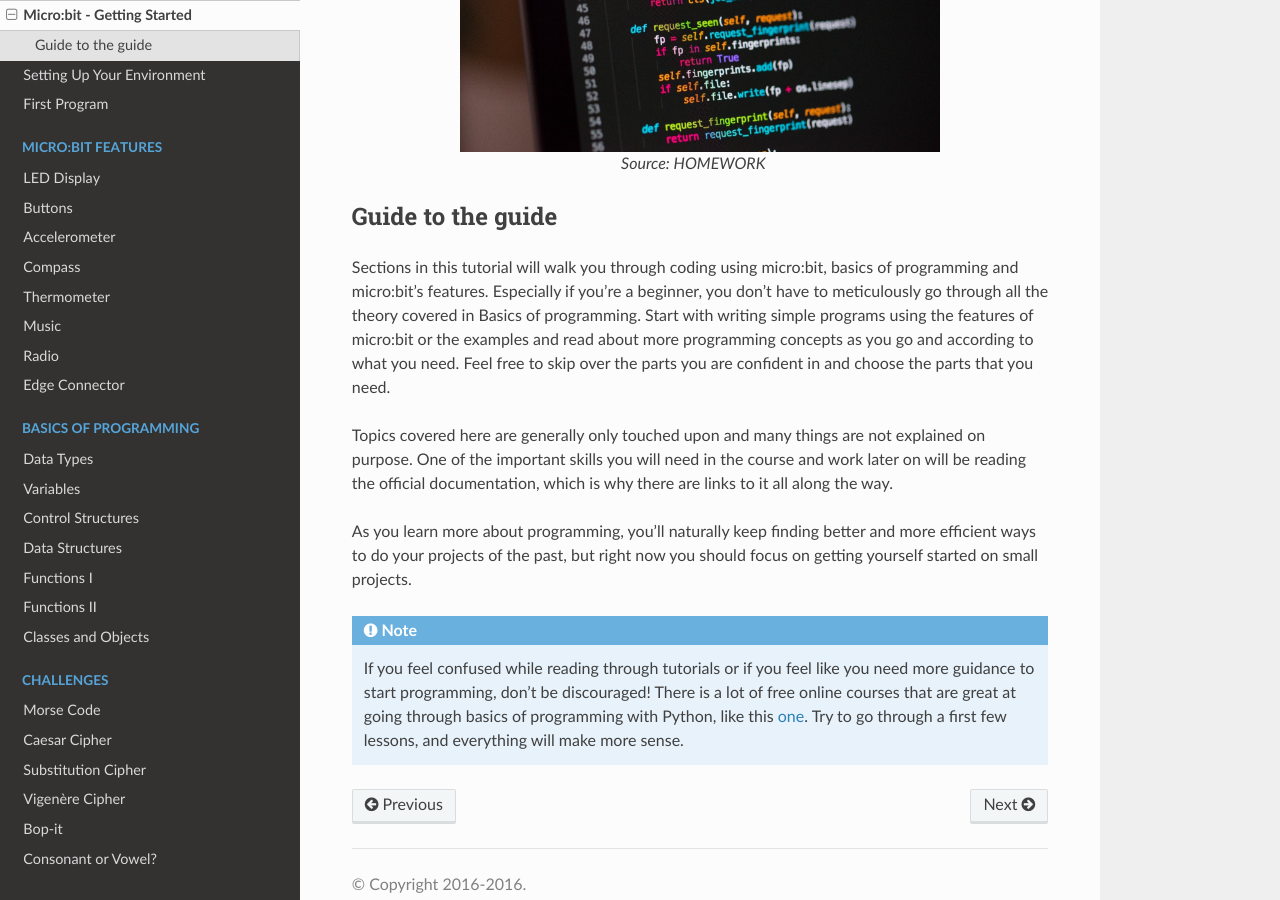
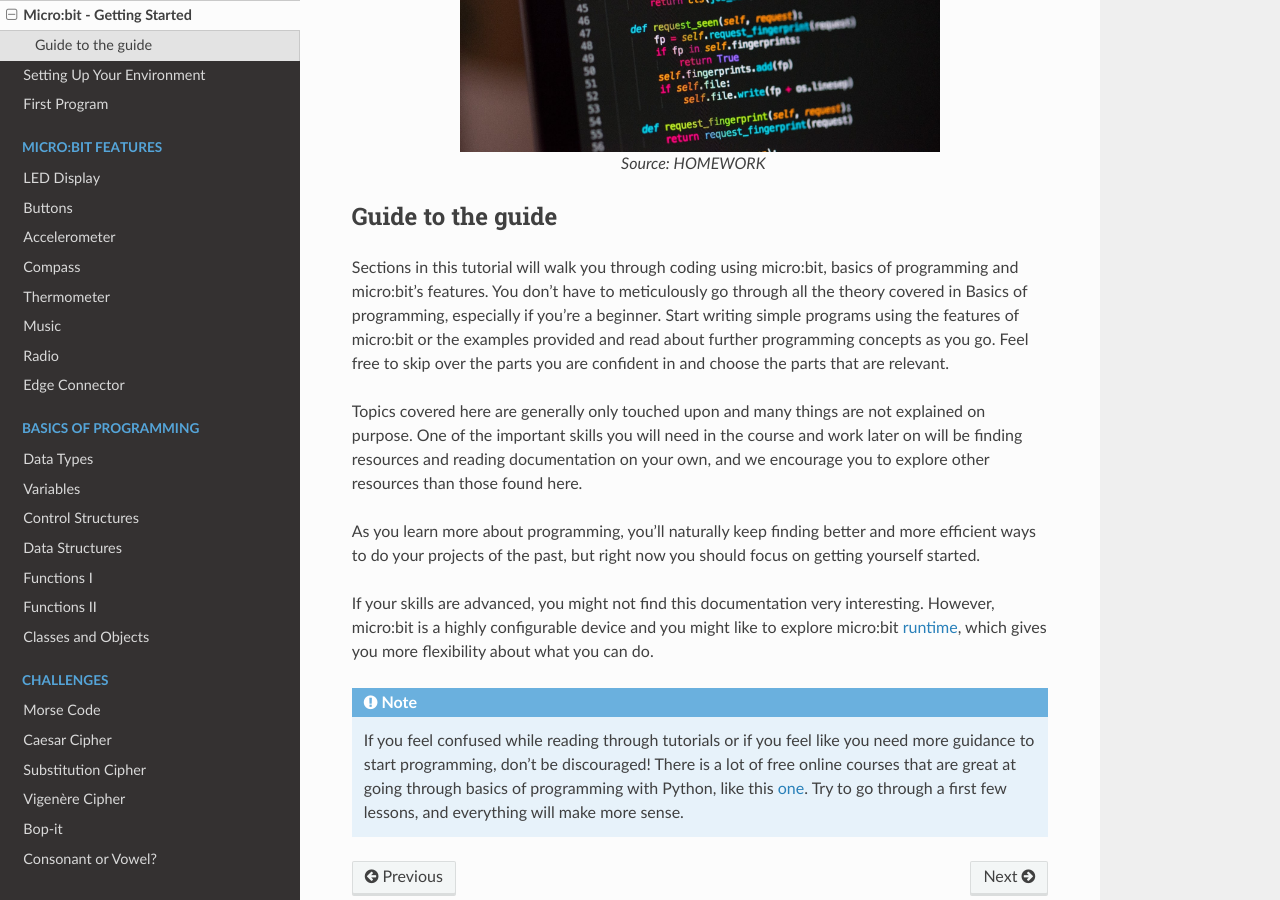
Before and after one commit to rharbird/microbit-challenges, a Sphinx documentation site: the page built from docs/source/introduction/getting_started.rst, in a window 1280 px wide and 900 px high, scrolled down 1326 px. Built offline with Sphinx 7.4.7 and the Read the Docs theme 2.0.0, drawn with Linux system fonts in a browser that asks for light colours.

Commit message:
Modify text

```diff
--- a/docs/source/introduction/getting_started.rst
+++ b/docs/source/introduction/getting_started.rst
@@ -41,16 +41,21 @@ writing a series of steps to be executed (it's an *imperative* language), as you
 Guide to the guide
 ===================
 
-Sections in this tutorial will walk you through coding using micro:bit, basics of programming and micro:bit's features. Especially if you're a beginner,
-you don't have to meticulously go through all the theory covered in Basics of programming. Start with writing simple programs using the features of micro:bit or
-the examples and
-read about more programming concepts as you go and according to what you need. Feel free to skip over the parts you are confident in and choose the parts that you need.
+Sections in this tutorial will walk you through coding using micro:bit, basics of programming and micro:bit's features. You don't have to meticulously go through all the
+theory covered in Basics of programming, especially if you're a beginner. Start writing simple programs using the features of micro:bit or
+the examples provided and read about further programming concepts as you go. Feel free to skip over the parts you are confident in and choose the parts that are relevant.
 
 Topics covered here are generally only touched upon and many things are not explained on purpose. One of the important skills
-you will need in the course and work later on will be reading the official documentation, which is why there are links to it all along the way.
+you will need in the course and work later on will be finding resources and reading documentation on your own, and we encourage you to explore other resources than those
+found here.
 
 As you learn more about programming, you'll naturally keep finding better and more efficient ways to do your
-projects of the past, but right now you should focus on getting yourself started on small projects.
+projects of the past, but right now you should focus on getting yourself started.
+
+If your skills are advanced, you might not find this documentation very interesting. However, micro:bit is a highly configurable device and you might like to explore
+micro:bit runtime_, which gives you more flexibility about what you can do.
+
+.. _runtime: https://lancaster-university.github.io/microbit-docs/
 
 .. note:: If you feel confused while reading through tutorials or if you feel like you need more guidance to start programming, don't be discouraged! There is a lot of free online courses that are great at going through basics of programming with Python, like this one_. Try to go through a first few lessons, and everything will make more sense.
 
```
